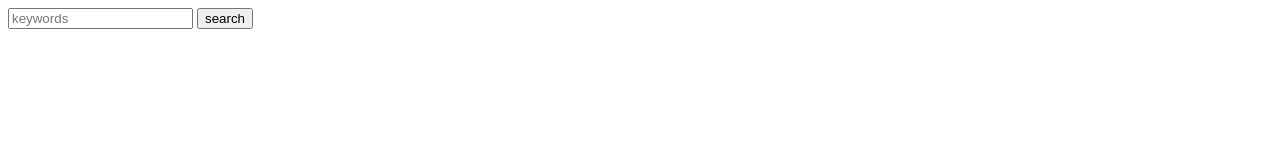
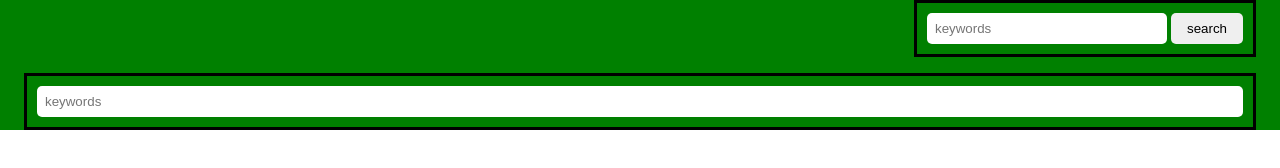
Before and after one commit to Khai-Halim/search-bar, a plain HTML site: page index.html in a window 1280 px wide. Drawn offline with Linux system fonts and the light colour scheme.

Commit message:
Style Search bar

```diff
--- a/index.html
+++ b/index.html
@@ -3,12 +3,30 @@
 <head>
     <meta charset="UTF-8">
     <meta name="viewport" content="width=device-width, initial-scale=1.0">
+    <script src="https://kit.fontawesome.com/yourcode.js"></script>
+    <link rel="stylesheet" href="sass/style.css">
+
     <title>Document</title>
 </head>
 <body>
-    <div>
-        <input type="text" placeholder="keywords">
-        <input type="submit" value="search" >
+    <div class="bg-1">
+        <div class="container-2 flex-end">
+                             <!--START SEARCH-BAR-1 COMPONENT-->
+            <div id="search-bar">
+                <input type="text" placeholder="keywords">
+                <input type="submit" value="search" >
+            </div>
+                             <!--END SEARCH-BAR-1 COMPONENT-->
+        </div>
+
+        <div class="container-2">
+                             <!--START SEARCH-BAR-2 COMPONENT-->
+            <div id="search-bar-2">
+                <input type="text" placeholder="keywords">
+            </div>
+                             <!--END SEARCH-BAR-2 COMPONENT-->
+        </div>
     </div>
+
 </body>
 </html>
--- a/sass/style.scss
+++ b/sass/style.scss
@@ -2,4 +2,57 @@
     margin: 0;
     padding: 0;
     box-sizing: border-box;
+
 }
+
+//SEARCH BAR COMPONENT 1
+
+#search-bar{
+    display: inline-block;
+    border: solid;
+    padding: 10px;
+    margin-bottom: 1rem;
+    input[type="text"]{
+        padding: 0.5rem 0.5rem;
+        border-radius: 5px;
+        outline: none;
+        border: none;
+        width: 15rem;
+        ::placeholder{
+            color: green;
+        }
+    }
+    input[type="submit"]{
+        padding: 0.5rem 1rem;
+        border-radius: 5px;
+        outline: none;
+        border: none;
+        cursor: pointer;
+    }
+}
+
+//SEARCH BAR COMPONENT 2
+
+#search-bar-2{
+    border: solid;
+    padding: 10px;
+    margin-bottom: 1rem;
+    input[type="text"]{
+        padding: 0.5rem 0.5rem;
+        border-radius: 5px;
+        outline: none;
+        border: none;
+        width: 100%;
+        ::placeholder{
+            color: green;
+        }
+    }
+
+}
+
+//Generic Classes
+
+.bg-1{background: green;}
+.container-2{padding-left: 1rem; padding-right: 1rem;}
+    @media(min-width: 1200px){.container-2{padding-left: 1.5rem; padding-right: 1.5rem;}}
+.flex-end{display: flex; justify-content: flex-end;}
```
Also changed, not shown: sass/style.css, 1 other file.
